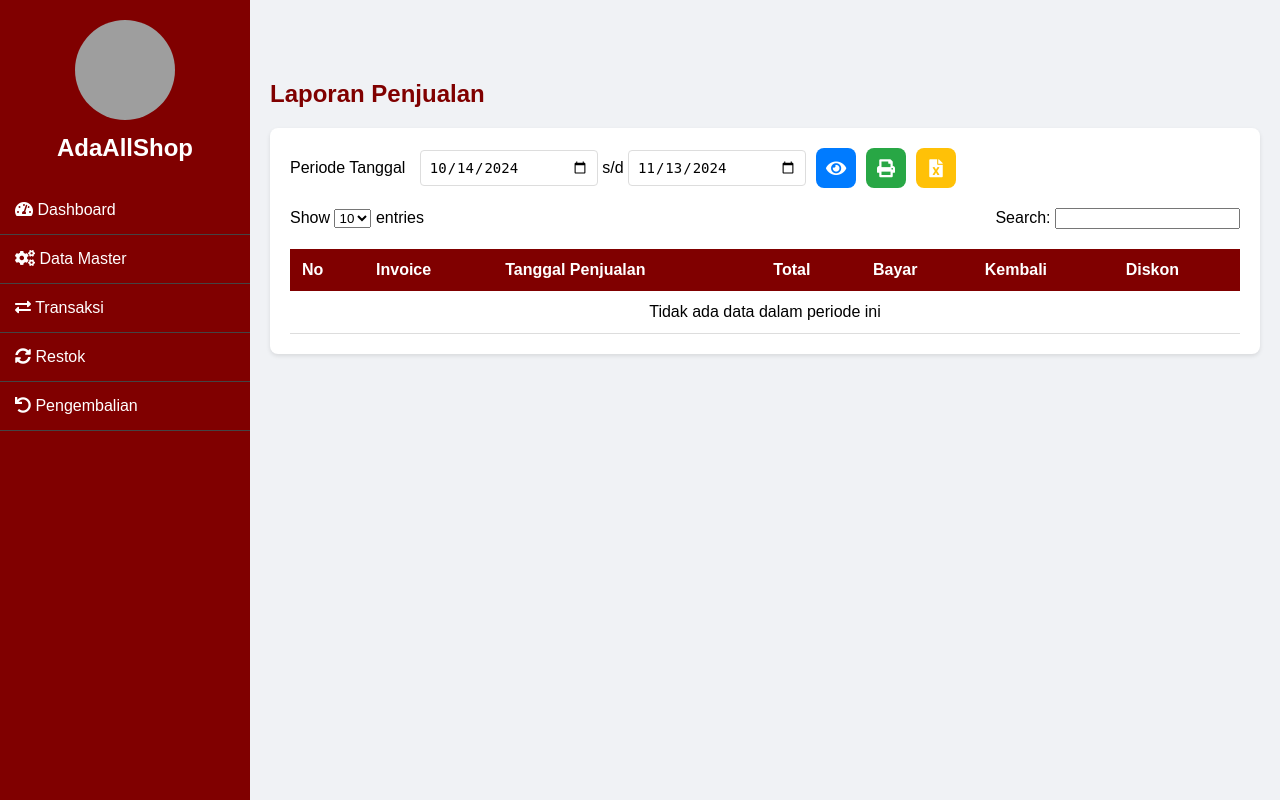
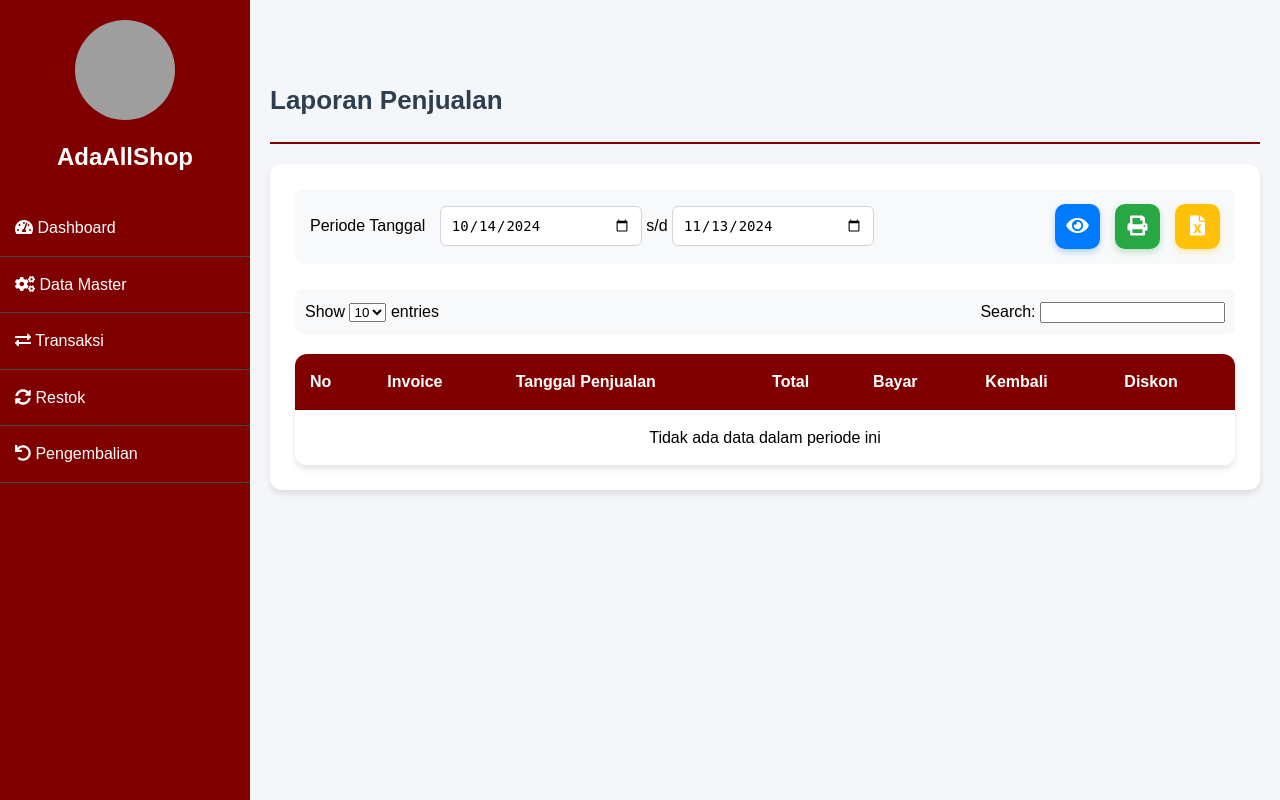
Before and after one commit to HelgaFaisa/Website_Kasir, a PHP site: page /percobaan/laporan_penjualan.php in a window 1280 px wide. Run offline with PHP 8.4, Linux system fonts and the light colour scheme; data that the repository does not hold is empty; some web fonts are replaced; grey boxes are pictures that could not be loaded.

Commit message:
laporpenjual

```diff
--- a/percobaan/laporan_penjualan.php
+++ b/percobaan/laporan_penjualan.php
@@ -36,86 +36,123 @@ if (isset($_GET['ajax'])) {
        /* Styling dasar */
        body {
             font-family: Arial, sans-serif;
-            background-color: #f0f2f5;
+            background-color: #f4f6f9;
             margin: 0;
             padding: 0;
+            line-height: 1.6;
         }
         .main-content {
             margin-left: 250px;
             padding: 20px;
         }
         .page-title {
-            color: #800000;
-            font-size: 24px;
+            color: #2c3e50;
+            font-size: 26px;
             font-weight: bold;
             margin: 0;
             padding: 20px 0;
+            border-bottom: 2px solid #800000;
         }
         .report-section {
             background-color: #fff;
-            padding: 20px;
-            border-radius: 8px;
-            box-shadow: 0 2px 4px rgba(0, 0, 0, 0.1);
+            padding: 25px;
+            border-radius: 12px;
+            box-shadow: 0 4px 6px rgba(0, 0, 0, 0.1);
+            margin-top: 20px;
         }
         .filter-section {
             display: flex;
             align-items: center;
-            gap: 10px;
-            margin-bottom: 20px;
+            justify-content: space-between;
+            margin-bottom: 25px;
+            background-color: #f8f9fa;
+            padding: 15px;
+            border-radius: 8px;
         }
         .filter-section label {
             margin-right: 10px;
         }
         .date-input {
-            padding: 8px;
-            border: 1px solid #ddd;
-            border-radius: 4px;
-            width: 160px;
+            padding: 10px;
+            border: 1px solid #ced4da;
+            border-radius: 6px;
+            width: 180px;
             font-size: 14px;
+            transition: border-color 0.3s ease;
+        }
+        .date-input:focus {
+            outline: none;
+            border-color: #800000;
+            box-shadow: 0 0 5px rgba(128, 0, 0, 0.3);
         }
         .button-container {
             display: flex;
-            gap: 10px;
+            gap: 15px;
         }
         .icon-button-box {
-            width: 40px;
-            height: 40px;
+            width: 45px;
+            height: 45px;
             display: flex;
             align-items: center;
             justify-content: center;
-            border-radius: 8px;
+            border-radius: 10px;
             cursor: pointer;
             color: white;
-            font-size: 18px;
-            transition: transform 0.2s, background-color 0.2s;
+            font-size: 20px;
+            transition: transform 0.3s, box-shadow 0.3s;
         }
-        .show-button-box { background-color: #007bff; }
-        .print-button-box { background-color: #28a745; }
-        .export-button-box { background-color: #ffc107; }
+        .show-button-box {
+    background-color: #007bff;
+    box-shadow: 0 3px 6px rgba(0, 123, 255, 0.3);
+}
+.print-button-box {
+    background-color: #28a745;
+    box-shadow: 0 3px 6px rgba(40, 167, 69, 0.3);
+}
+.export-button-box {
+    background-color: #ffc107;
+    box-shadow: 0 3px 6px rgba(255, 193, 7, 0.3);
+}
 .icon-button-box:hover {
-            transform: scale(1.1);
-            opacity: 0.9;
+    transform: scale(1.1) rotate(3deg);
+    box-shadow: 0 5px 10px rgba(0, 0, 0, 0.2);
 }
         table {
             width: 100%;
-            border-collapse: collapse;
+    border-collapse: separate;
+    border-spacing: 0;
     margin-top: 20px;
+    overflow: hidden;
+    border-radius: 12px;
+    box-shadow: 0 4px 6px rgba(0, 0, 0, 0.1);
 }
         th {
             background-color: #800000;
     color: white;
-            padding: 12px;
+    padding: 15px;
     text-align: left;
+    font-weight: 600;
         }
         td {
-            padding: 12px;
-            border-bottom: 1px solid #ddd;
+            padding: 15px;
+    border-bottom: 1px solid #e9ecef;
+    background-color: #ffffff;
+        }
+        tbody tr:last-child td {
+    border-bottom: none;
+}
+tbody tr:hover {
+    background-color: #f1f3f5;
+    transition: background-color 0.3s ease;
 }
 .table-controls {
     display: flex;
     justify-content: space-between;
     align-items: center;
     margin: 20px 0;
+    padding: 10px;
+    background-color: #f8f9fa;
+    border-radius: 8px;
 }
     </style>
 </head>
```
Lines whose indentation alone changed are shown as unchanged.
